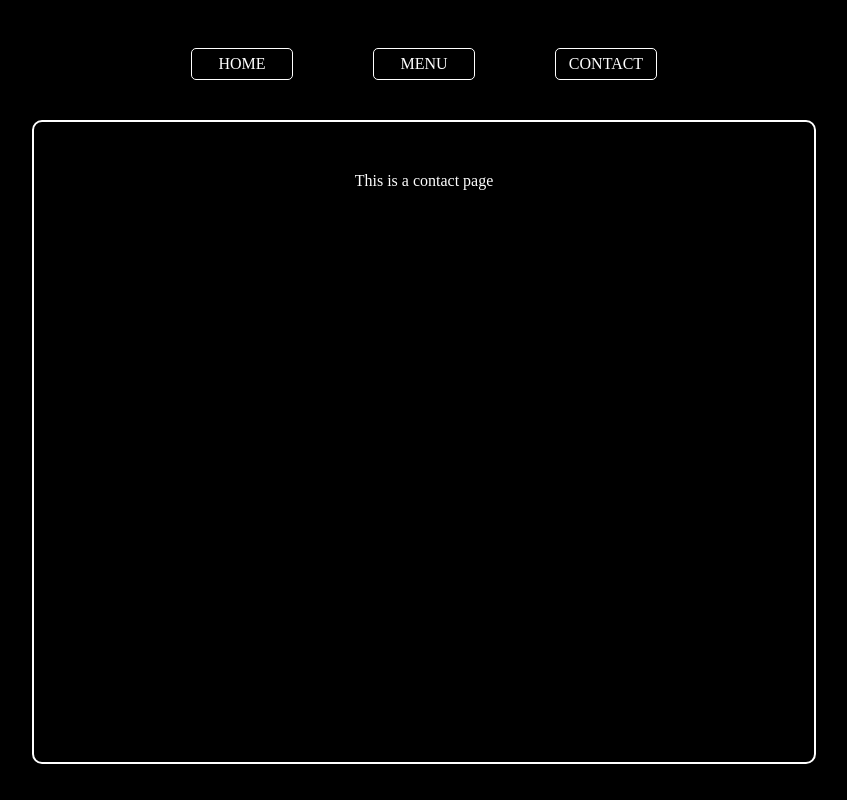
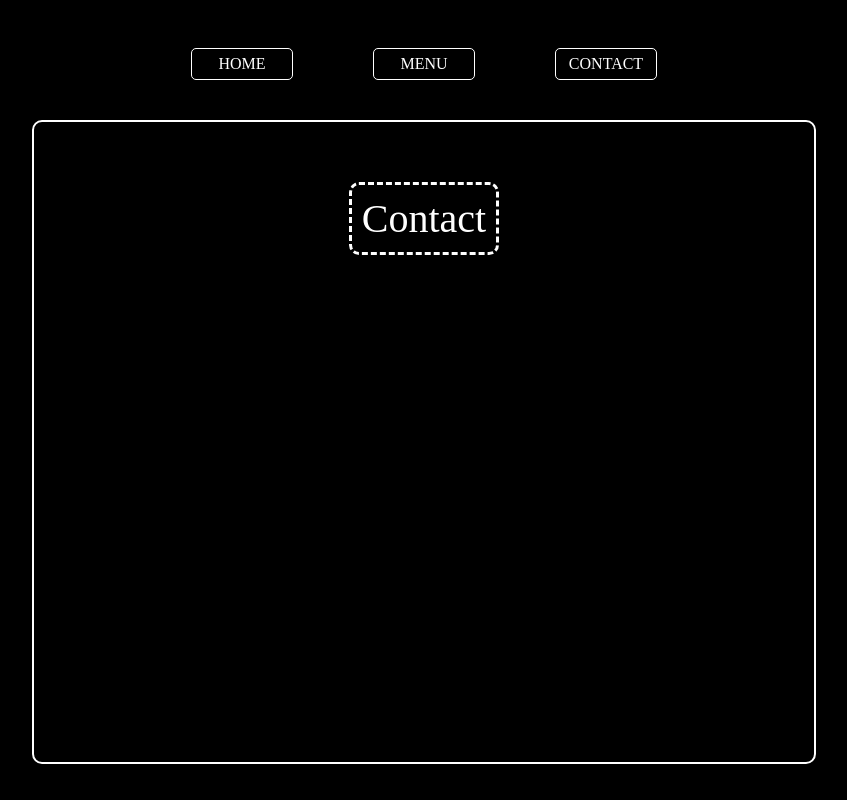
Before and after one commit to SKYWVRD/my-restaurant, a website built with webpack: page dist/index.html in a window 1280 px wide. Both pictures are taken after a click on the element "CONTACT". Shown: the whole page, without its empty margins (216-1063 px from the left). Built offline with nearby package versions, Linux system fonts and the light colour scheme; files whose address does not match are found by name.

Commit message:
Finalize linking

```diff
--- a/src/contact-page.js
+++ b/src/contact-page.js
@@ -6,8 +6,12 @@ export const buildContacts = () => {
     const mainContainer = document.getElementById('content');
     clearContent();
     const contactList = document.createElement('div')
+    const contactTitle = document.createElement('div')
+    const writeUp = document.createElement('div');
     contactList.classList.add('blurb')
-    contactList.innerHTML = 'This is a contact page';
+    contactTitle.classList.add('title')
+    contactTitle.innerHTML = 'Contact'
 
+    contactList.appendChild(contactTitle);
     mainContainer.appendChild(contactList);
 }
--- a/src/styles.css
+++ b/src/styles.css
@@ -59,6 +59,7 @@ body {
     max-width: max-content;
     align-self: center;
     border-radius: 10px;
+    padding: 10px;
 }
 
 .blurb{
```
Also changed, not shown: dist/main.js.
